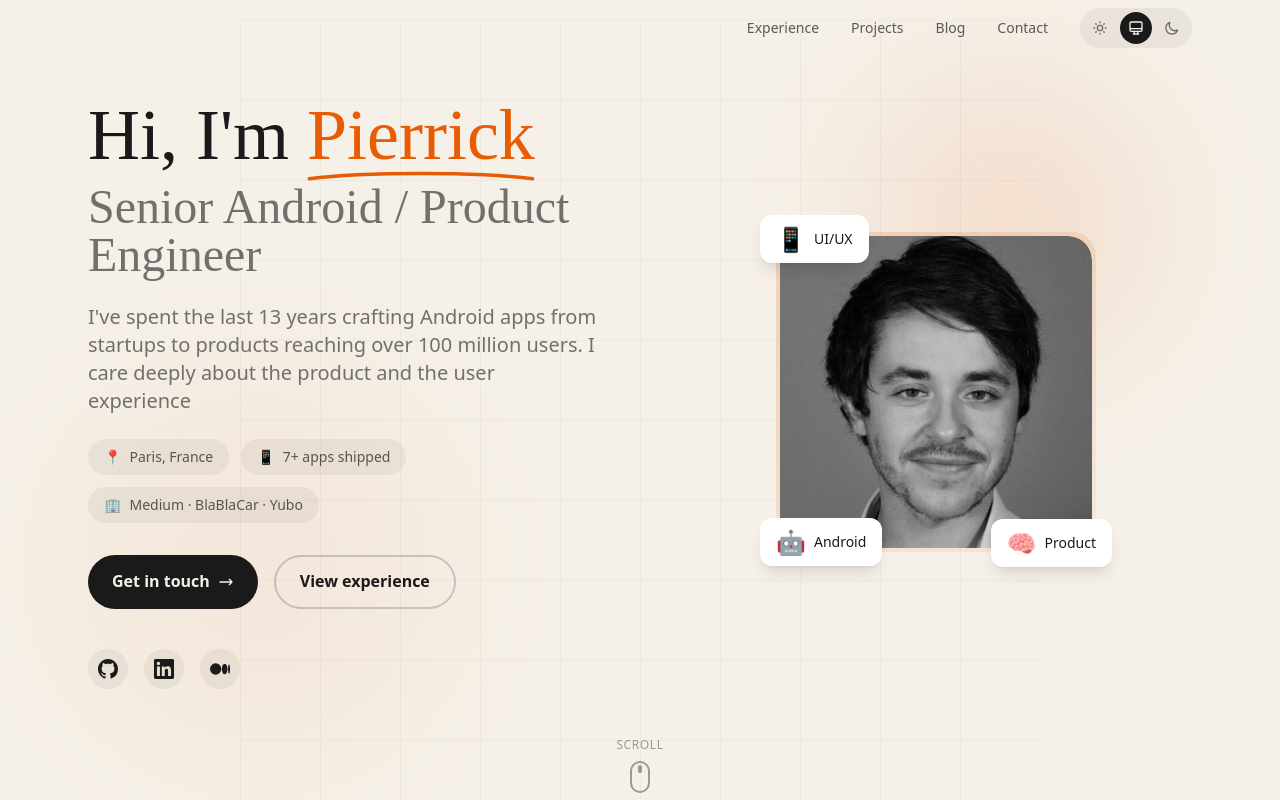
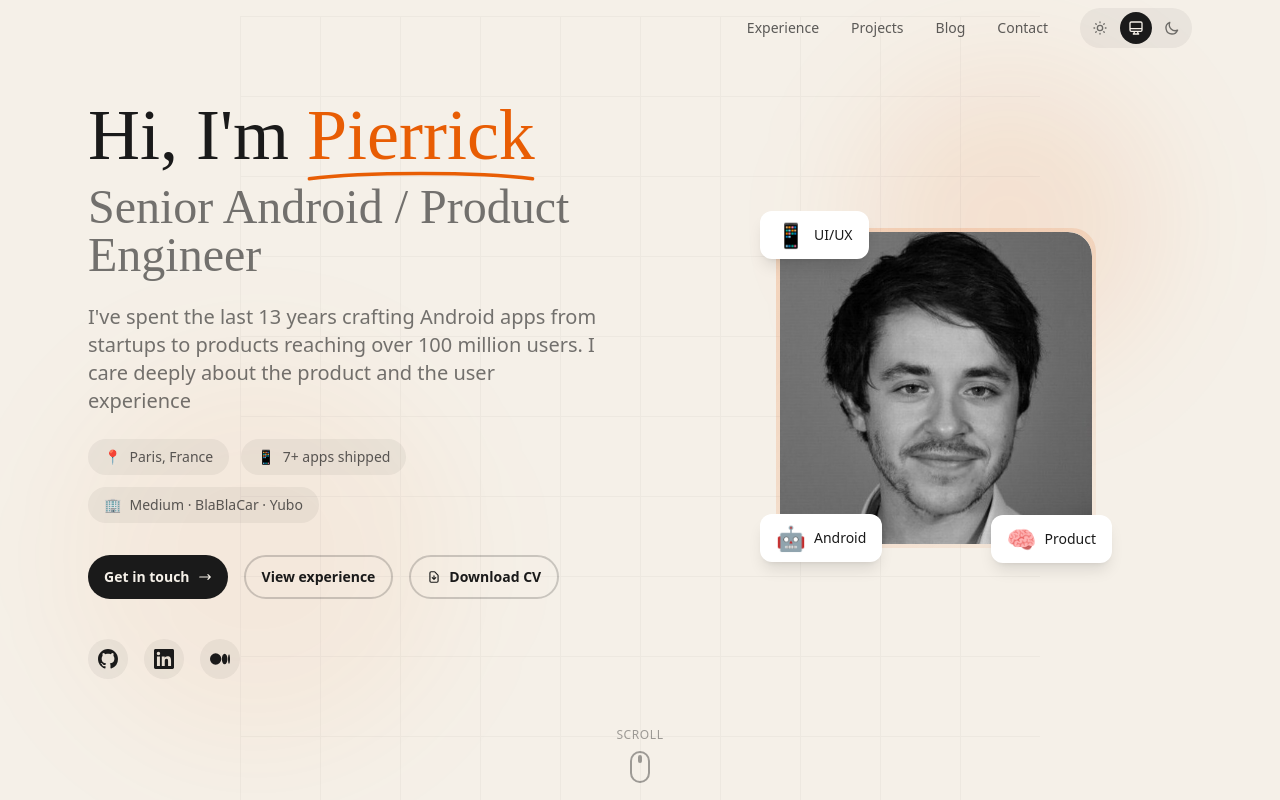
Before and after one commit to prcaen/prcaen.github.io, a React (Vite) app: page / in a window 1280 px wide. Shown: the top 800 px of the page. Built offline with nearby package versions, Linux system fonts and the light colour scheme.

Commit message:
Improvements

```diff
--- a/index.html
+++ b/index.html
@@ -5,26 +5,60 @@
     <link rel="icon" type="image/svg+xml" href="/favicon.svg" />
     <meta name="viewport" content="width=device-width, initial-scale=1.0" />
 
+    <!-- Font Preconnect -->
+    <link rel="preconnect" href="https://fonts.googleapis.com" />
+    <link rel="preconnect" href="https://fonts.gstatic.com" crossorigin />
+
     <!-- SEO Meta Tags -->
     <title>Pierrick Caen | Senior Android & Product Engineer</title>
-    <meta name="description" content="Senior Android Engineer with 12+ years of experience at startups and products reaching over 100 million users. Specializing in Kotlin, Jetpack Compose, and building products used by millions." />
+    <meta name="description" content="Senior Android Engineer with over a decade of experience at startups and products reaching over 100 million users. Specializing in Kotlin, Jetpack Compose, and building products used by millions." />
     <meta name="keywords" content="Senior Android Engineer, Kotlin, Jetpack Compose, Product Engineer, Mobile Development, Android Developer" />
     <meta name="author" content="Pierrick Caen" />
 
     <!-- Open Graph / Social -->
     <meta property="og:type" content="website" />
     <meta property="og:title" content="Pierrick Caen | Senior Android & Product Engineer" />
-    <meta property="og:description" content="Senior Android Engineer with 12+ years of experience at startups and products reaching over 100 million users. Specializing in Kotlin, Jetpack Compose, and building products used by millions." />
+    <meta property="og:description" content="Senior Android Engineer with over a decade of experience at startups and products reaching over 100 million users. Specializing in Kotlin, Jetpack Compose, and building products used by millions." />
     <meta property="og:url" content="https://pierrickcaen.dev" />
+    <meta property="og:image" content="https://pierrickcaen.dev/og-image.png" />
 
     <!-- Twitter -->
     <meta name="twitter:card" content="summary_large_image" />
     <meta name="twitter:creator" content="@pierrickcaen" />
     <meta name="twitter:title" content="Pierrick Caen | Senior Android & Product Engineer" />
-    <meta name="twitter:description" content="Senior Android Engineer with 12+ years of experience at startups and products reaching over 100 million users. Specializing in Kotlin, Jetpack Compose, and building products used by millions." />
+    <meta name="twitter:description" content="Senior Android Engineer with over a decade of experience at startups and products reaching over 100 million users. Specializing in Kotlin, Jetpack Compose, and building products used by millions." />
 
     <!-- Theme Color -->
     <meta name="theme-color" content="#F5F0E8" />
+
+    <!-- JSON-LD Structured Data -->
+    <script type="application/ld+json">
+    {
+      "@context": "https://schema.org",
+      "@type": "Person",
+      "name": "Pierrick Caen",
+      "jobTitle": "Senior Android / Product Engineer",
+      "url": "https://pierrickcaen.dev",
+      "email": "mail@pierrickcaen.fr",
+      "address": {
+        "@type": "PostalAddress",
+        "addressLocality": "Paris",
+        "addressCountry": "FR"
+      },
+      "sameAs": [
+        "https://github.com/prcaen",
+        "https://www.linkedin.com/in/prcaen",
+        "https://medium.com/@prcaen"
+      ],
+      "knowsAbout": [
+        "Android Development",
+        "Kotlin",
+        "Jetpack Compose",
+        "Product Engineering",
+        "Mobile App Development"
+      ]
+    }
+    </script>
   </head>
   <body>
     <div id="root"></div>
--- a/src/components/Blog.tsx
+++ b/src/components/Blog.tsx
@@ -54,7 +54,7 @@ function ArticleCard({ article }: { article: typeof articles[0] }) {
         {/* Article thumbnail placeholder */}
         <div className="aspect-[16/10] rounded-2xl bg-gradient-to-br from-charcoal to-charcoal-light mb-6 overflow-hidden relative">
           <div className="absolute inset-0 flex items-center justify-center opacity-50 group-hover:opacity-60 transition-opacity">
-            <img src={article.imageLink} alt={article.title} className="w-full h-full object-cover" />
+            <img src={article.imageLink} alt={article.title} className="w-full h-full object-cover" loading="lazy" />
           </div>
           <div className="absolute bottom-4 left-4 right-4">
             <div className="flex flex-wrap gap-2">
--- a/src/components/Experience.tsx
+++ b/src/components/Experience.tsx
@@ -62,6 +62,7 @@ function ExperienceCard({
                 src={experience.logo}
                 alt={`${experience.company} logo`}
                 className="w-full h-full object-contain"
+                loading="lazy"
               />
             ) : (
               <span className="text-2xl font-bold text-accent">{experience.company[0]}</span>
--- a/src/components/Footer.tsx
+++ b/src/components/Footer.tsx
@@ -6,9 +6,7 @@ export function Footer() {
   return (
     <footer className="bg-charcoal border-t border-cream/10 py-8 transition-colors duration-300">
       <div className="max-w-6xl mx-auto px-6">
-        <div className="flex flex-col md:flex-row items-center justify-between gap-4">
-          <div></div>
-
+        <div className="flex flex-col md:flex-row items-center justify-center gap-4">
           <p className="text-cream/40 text-sm text-center">
             © {currentYear} {personalInfo.name}
           </p>
--- a/src/components/Hero.tsx
+++ b/src/components/Hero.tsx
@@ -71,21 +71,31 @@ export function Hero() {
               </span>
             </div>
 
-            <div className="flex flex-wrap gap-4 justify-center lg:justify-start opacity-0 animate-fade-up stagger-3">
+            <div className="flex flex-col md:flex-row gap-4 justify-center lg:justify-start opacity-0 animate-fade-up stagger-3">
               <a
                 href="#contact"
-                className="inline-flex items-center gap-2 px-6 py-3 bg-charcoal dark:bg-cream text-cream dark:text-charcoal font-semibold rounded-full hover:bg-accent dark:hover:bg-accent dark:hover:text-cream transition-all hover:scale-105 active:scale-95"
+                className="w-full md:w-auto inline-flex items-center justify-center gap-2 px-4 py-2.5 text-sm bg-charcoal dark:bg-cream text-cream dark:text-charcoal font-semibold rounded-full hover:bg-accent dark:hover:bg-accent dark:hover:text-cream transition-all hover:scale-105 active:scale-95"
               >
                 Get in touch
-                <svg className="w-4 h-4" fill="none" viewBox="0 0 24 24" stroke="currentColor">
+                <svg className="w-3.5 h-3.5" fill="none" viewBox="0 0 24 24" stroke="currentColor">
                   <path strokeLinecap="round" strokeLinejoin="round" strokeWidth={2} d="M17 8l4 4m0 0l-4 4m4-4H3" />
                 </svg>
               </a>
               <a
                 href="#experience"
-                className="inline-flex items-center gap-2 px-6 py-3 border-2 border-charcoal/20 dark:border-cream/20 text-charcoal dark:text-cream font-semibold rounded-full hover:border-accent hover:text-accent transition-all"
+                className="w-full md:w-auto inline-flex items-center justify-center gap-2 px-4 py-2.5 text-sm border-2 border-charcoal/20 dark:border-cream/20 text-charcoal dark:text-cream font-semibold rounded-full hover:border-accent hover:text-accent transition-all"
               >
                 View experience
+              </a>
+              <a
+                href="/resume.pdf"
+                download="Pierrick_Caen_Resume.pdf"
+                className="w-full md:w-auto inline-flex items-center justify-center gap-2 px-4 py-2.5 text-sm border-2 border-charcoal/20 dark:border-cream/20 text-charcoal dark:text-cream font-semibold rounded-full hover:border-accent hover:text-accent transition-all"
+              >
+                <svg className="w-3.5 h-3.5" fill="none" viewBox="0 0 24 24" stroke="currentColor">
+                  <path strokeLinecap="round" strokeLinejoin="round" strokeWidth={2} d="M12 10v6m0 0l-3-3m3 3l3-3m2 8H7a2 2 0 01-2-2V5a2 2 0 012-2h5.586a1 1 0 01.707.293l5.414 5.414a1 1 0 01.293.707V19a2 2 0 01-2 2z" />
+                </svg>
+                Download CV
               </a>
             </div>
 
@@ -115,6 +125,7 @@ export function Hero() {
                     src="/me.jpg"
                     alt={personalInfo.name}
                     className="w-full h-full object-cover rounded-3xl"
+                    loading="lazy"
                   />
                 </div>
               </div>
--- a/src/components/Projects.tsx
+++ b/src/components/Projects.tsx
@@ -86,6 +86,7 @@ function AppCard({ project }: { project: typeof projects[0] }) {
             src={project.screenshot}
             alt={`${project.title} screenshot`}
             className="w-full h-full object-cover object-top opacity-90 group-hover:opacity-100 group-hover:scale-105 transition-all duration-500"
+            loading="lazy"
           />
         ) : (
           <div className="w-full h-full flex items-center justify-center">
@@ -102,6 +103,7 @@ function AppCard({ project }: { project: typeof projects[0] }) {
               src={project.icon}
               alt={`${project.title} icon`}
               className="w-full h-full object-contain"
+              loading="lazy"
             />
           </div>
         )}
@@ -176,6 +178,7 @@ function WebsiteCard({ project }: { project: typeof projects[0] }) {
             src={project.screenshot}
             alt={`${project.title} screenshot`}
             className="w-full h-full object-cover object-top opacity-95 group-hover:opacity-100 group-hover:scale-105 transition-all duration-500"
+            loading="lazy"
           />
         ) : (
           <div className="w-full h-full flex items-center justify-center bg-charcoal/5 dark:bg-cream/5">
--- a/src/data/experience.ts
+++ b/src/data/experience.ts
@@ -50,8 +50,8 @@ export const experiences: Experience[] = [
     company: "BlaBlaCar",
     companyUrl: "https://blablacar.com",
     location: "Paris, France",
-    startDate: "2017",
-    endDate: "2020",
+    startDate: "2015",
+    endDate: "2017",
     description: "Contributed to the world's leading carpooling platform serving millions of users.",
     missions: [
       "Created the Trust Tribe",
```
